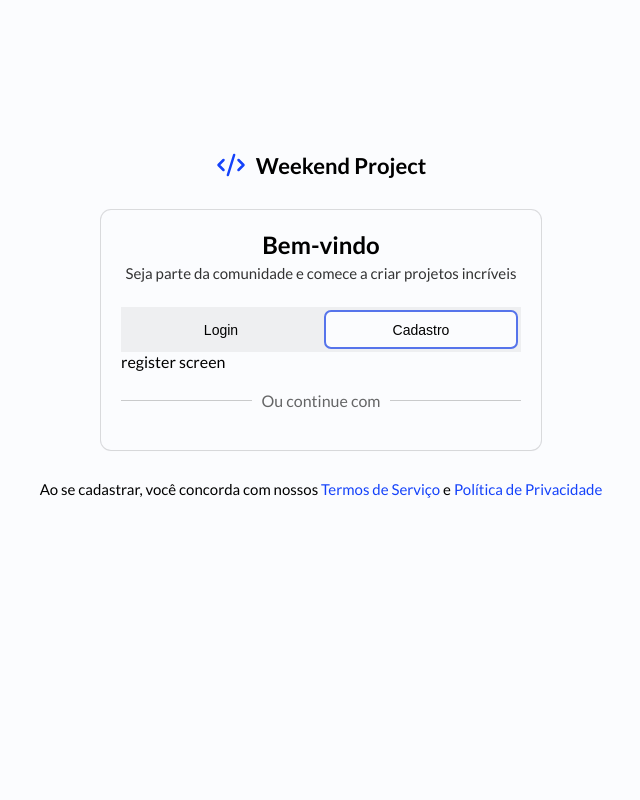
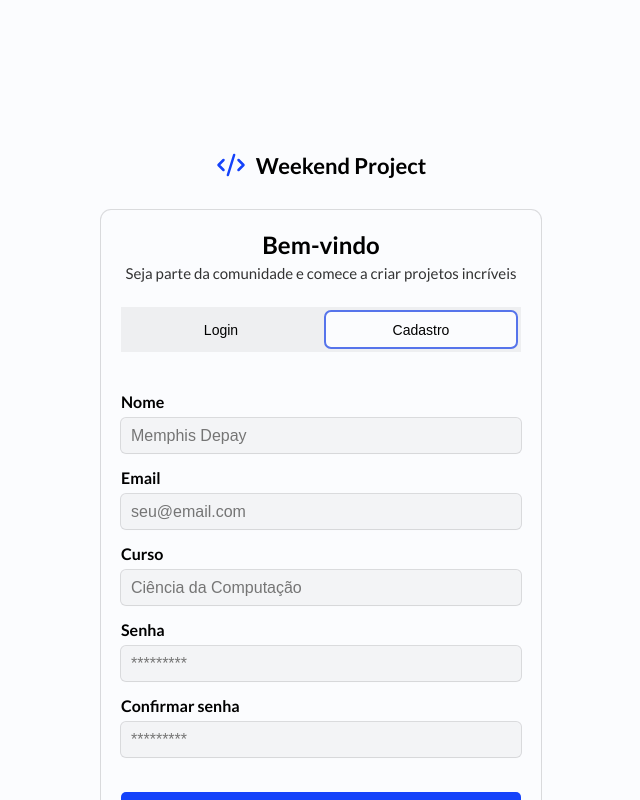
Before and after one commit to luketeeeeee/wknd-projects-front, a React (Vite) app: page /auth in a window 1280 px wide. Both pictures are taken after a click on the button "Cadastro". Shown: the top 800 px of the page, without its empty margins (319-959 px from the left). Built offline with nearby package versions, Linux system fonts and the light colour scheme.

Commit message:
create register section

```diff
--- a/src/components/Register/Register.module.css
+++ b/src/components/Register/Register.module.css
@@ -0,0 +1,44 @@
+.registerContainer {
+  width: 100%;
+  display: flex;
+  flex-direction: column;
+  margin-top: 40px;
+  gap: 15px;
+}
+
+.field {
+  display: flex;
+  flex-direction: column;
+  gap: 7px;
+  font-weight: 700;
+}
+
+.input {
+  height: 35px;
+  padding: 0 10px;
+  font-size: 16px;
+  border: none;
+  border-radius: 5px;
+  background-color: rgba(0, 0, 0, 0.03);
+  box-shadow:
+    rgba(0, 0, 0, 0.02) 0px 1px 3px 0px,
+    rgba(27, 31, 35, 0.15) 0px 0px 0px 1px;
+}
+
+.registerButton {
+  width: 100%;
+  margin-top: 20px;
+  padding: 10px 0;
+  border: 0;
+  border-radius: 5px;
+  background-color: var(--primary);
+  font-size: var(--small-text);
+  font-weight: 600;
+  color: var(--background);
+  transition: 500ms;
+}
+
+.registerButton:hover {
+  background-color: var(--primary);
+  cursor: pointer;
+}
--- a/src/components/Register/Register.tsx
+++ b/src/components/Register/Register.tsx
@@ -1,3 +1,68 @@
+import styles from "./Register.module.css";
+
 export default function Register() {
-  return <div>register screen</div>;
+  return (
+    <div className={styles.registerContainer}>
+      <div className={styles.field}>
+        <label htmlFor="name">Nome</label>
+        <input
+          className={styles.input}
+          type="text"
+          id="name"
+          name="name"
+          placeholder="Memphis Depay"
+        />
+      </div>
+
+      <div className={styles.field}>
+        <label htmlFor="email">Email</label>
+        <input
+          className={styles.input}
+          type="email"
+          id="email"
+          name="email"
+          placeholder="seu@email.com"
+        />
+      </div>
+
+      <div className={styles.field}>
+        <label htmlFor="degree">Curso</label>
+        <input
+          className={styles.input}
+          type="text"
+          id="degree"
+          name="degree"
+          placeholder="Ciência da Computação"
+        />
+      </div>
+
+      <div className={styles.field}>
+        <label className={styles.label} htmlFor="password">
+          Senha
+        </label>
+        <input
+          className={styles.input}
+          type="password"
+          id="password"
+          name="password"
+          placeholder="*********"
+        />
+      </div>
+
+      <div className={styles.field}>
+        <label className={styles.label} htmlFor="confirmPassword">
+          Confirmar senha
+        </label>
+        <input
+          className={styles.input}
+          type="password"
+          id="confirmaPassword"
+          name="confirmPassword"
+          placeholder="*********"
+        />
+      </div>
+
+      <button className={styles.registerButton}>Criar conta</button>
+    </div>
+  );
 }
```
